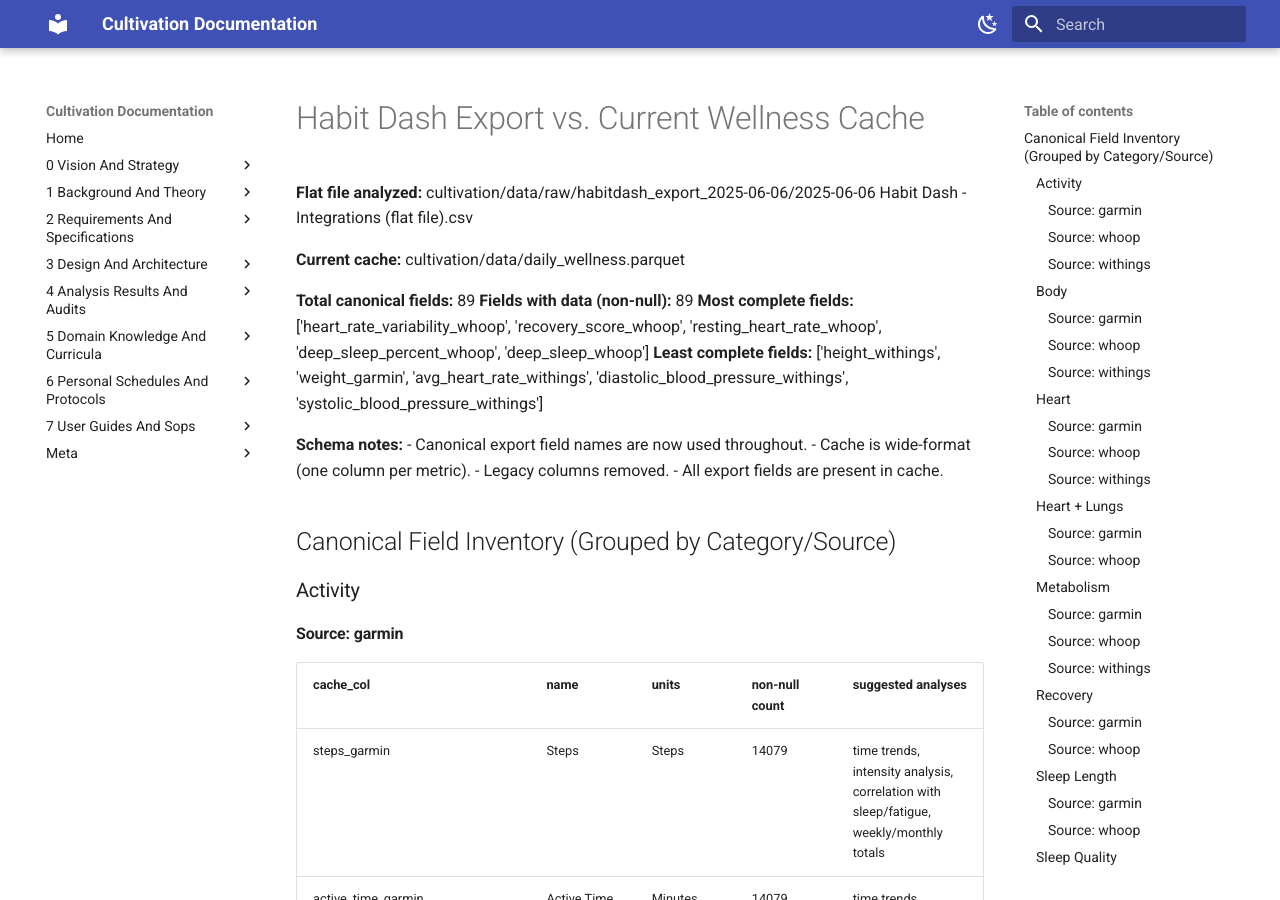
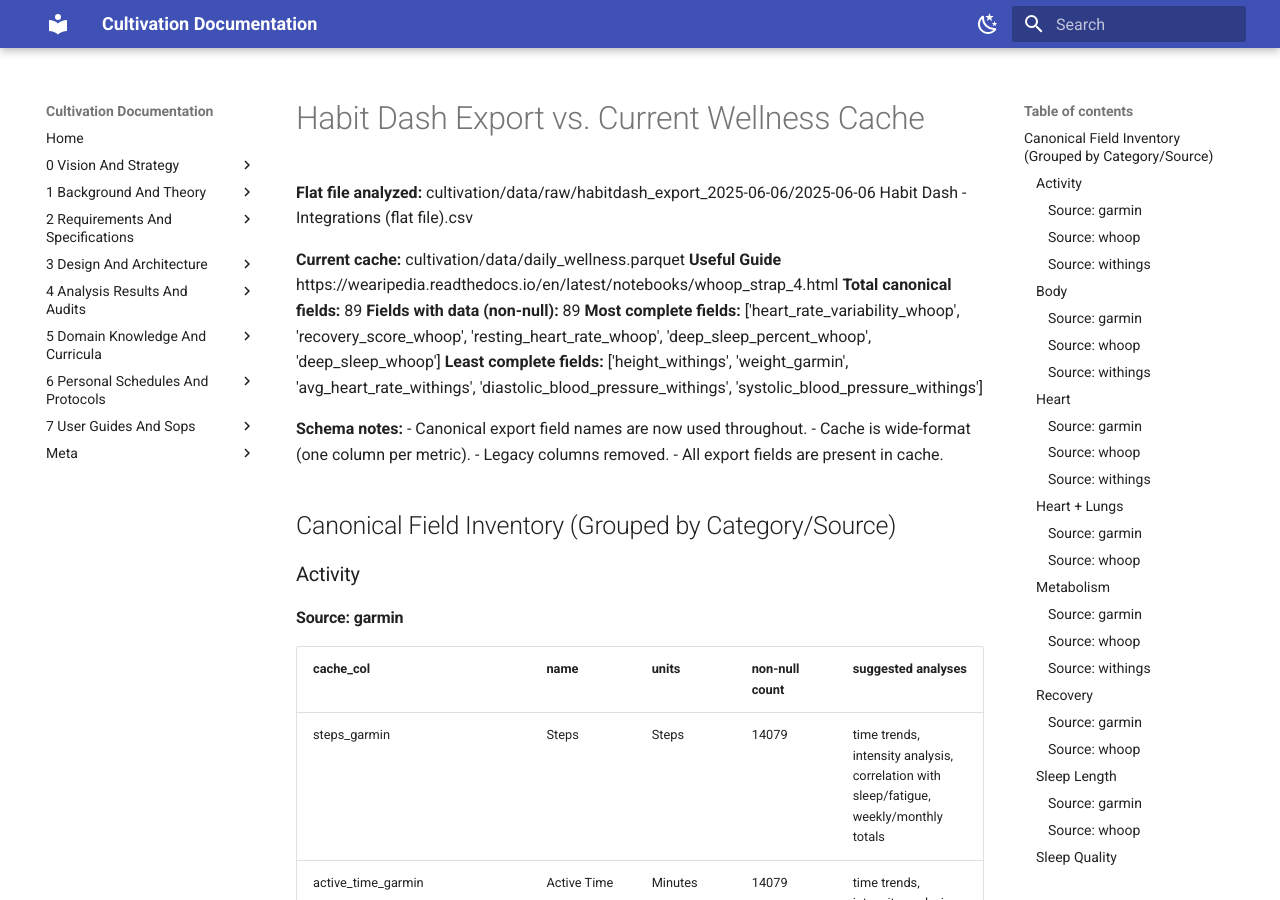
Before and after one commit to ImmortalDemonGod/Holistic-Performance-Enhancement, an MkDocs documentation site: the page built from cultivation/docs/4_analysis_results_and_audits/repository_audits/habitdash_export_vs_cache_report.md, in a window 1280 px wide and 900 px high. Built offline with MkDocs 1.6.1 and Material for MkDocs 9.7.7, drawn with Linux system fonts in a browser that asks for light colours.

Commit message:
📝 docs(repository_audits): add useful guide link to report
- include link to the guide for better understanding of data
- enhance documentation for users analyzing Habit Dash exports

```diff
--- a/cultivation/docs/4_analysis_results_and_audits/repository_audits/habitdash_export_vs_cache_report.md
+++ b/cultivation/docs/4_analysis_results_and_audits/repository_audits/habitdash_export_vs_cache_report.md
@@ -3,7 +3,7 @@
 **Flat file analyzed:** cultivation/data/raw/habitdash_export_2025-06-06/2025-06-06 Habit Dash - Integrations (flat file).csv
 
 **Current cache:** cultivation/data/daily_wellness.parquet
-
+**Useful Guide** https://wearipedia.readthedocs.io/en/latest/notebooks/whoop_strap_4.html
 **Total canonical fields:** 89
 **Fields with data (non-null):** 89
 **Most complete fields:** ['heart_rate_variability_whoop', 'recovery_score_whoop', 'resting_heart_rate_whoop', 'deep_sleep_percent_whoop', 'deep_sleep_whoop']
```
